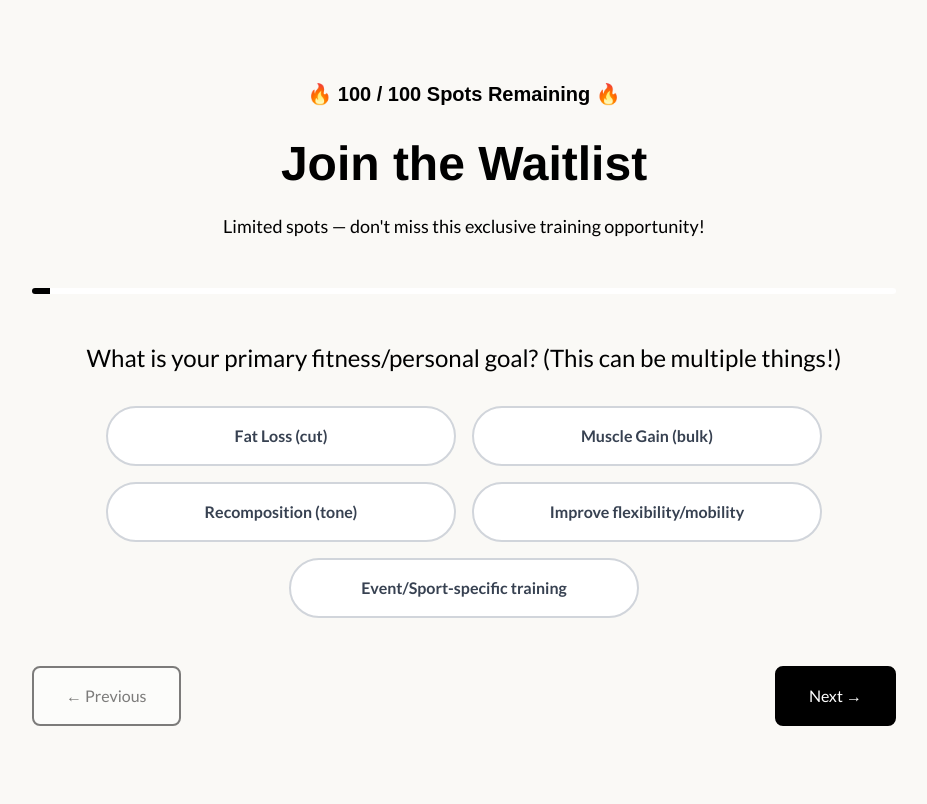
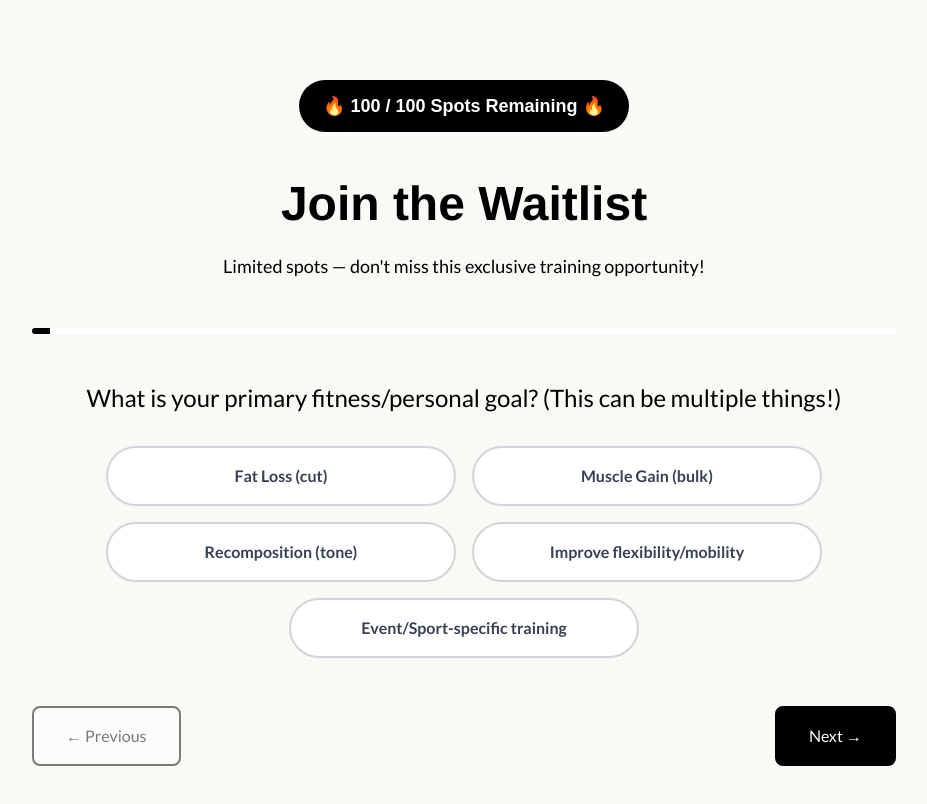
Before and after one commit to shaheer-ali-dev/sculptByAshton, a Next.js app: page /waitlist in a window 1280 px wide. Shown: the top 804 px of the page, without its empty margins (176-1103 px from the left). Built offline with nearby package versions, Linux system fonts and the light colour scheme; a web font is replaced by a local one.

Commit message:
Update page.tsx

```diff
--- a/app/waitlist/page.tsx
+++ b/app/waitlist/page.tsx
@@ -851,7 +851,10 @@ export default function WaitlistPage() {
         <div className="text-center mb-8">
 
           {spotsLeft !== null && (
-            <p className="text-[#000000] font-semibold text-xl">🔥 {spotsLeft} / 100 Spots Remaining 🔥</p>
+      <div className="inline-block bg-black text-white px-6 py-3 rounded-full font-bold text-lg mb-4">
+            🔥 {spotsLeft} / 100 Spots Remaining 🔥
+          </div>
+
           )}
         </div>
 
```
